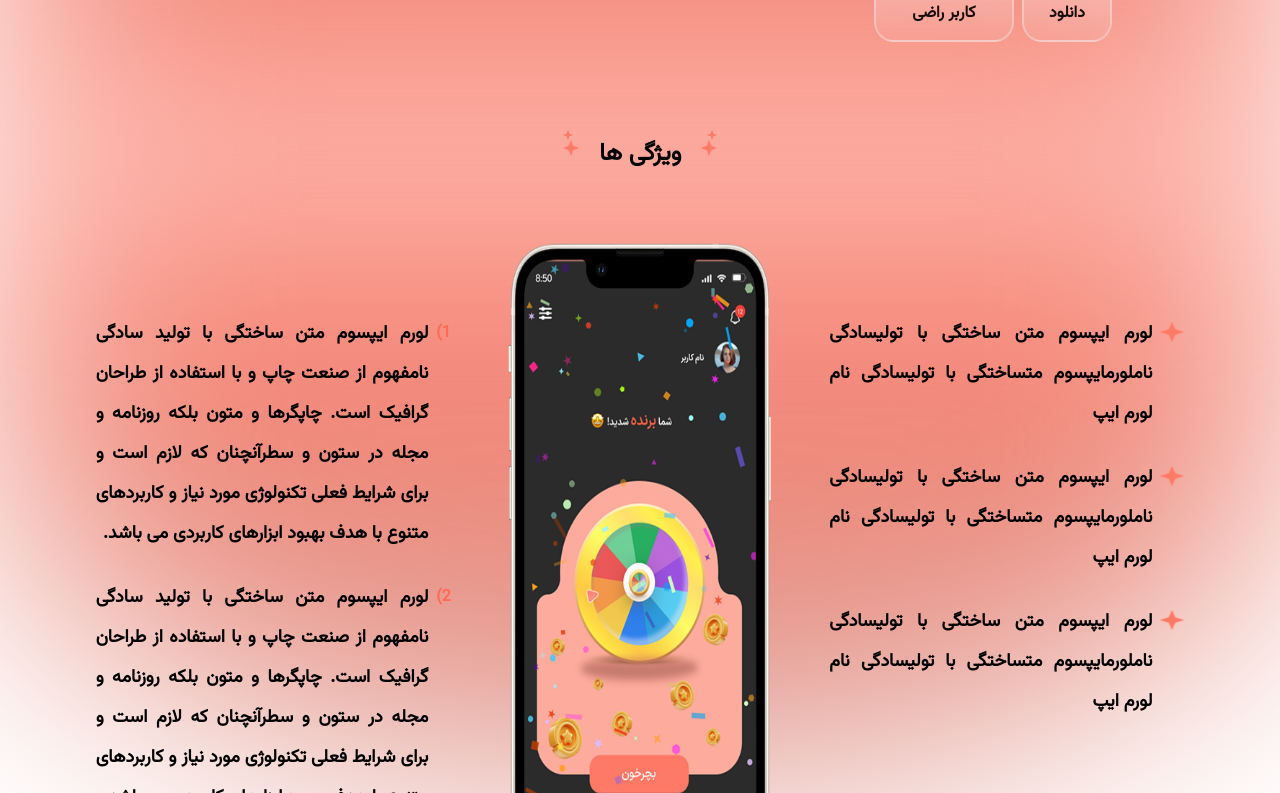
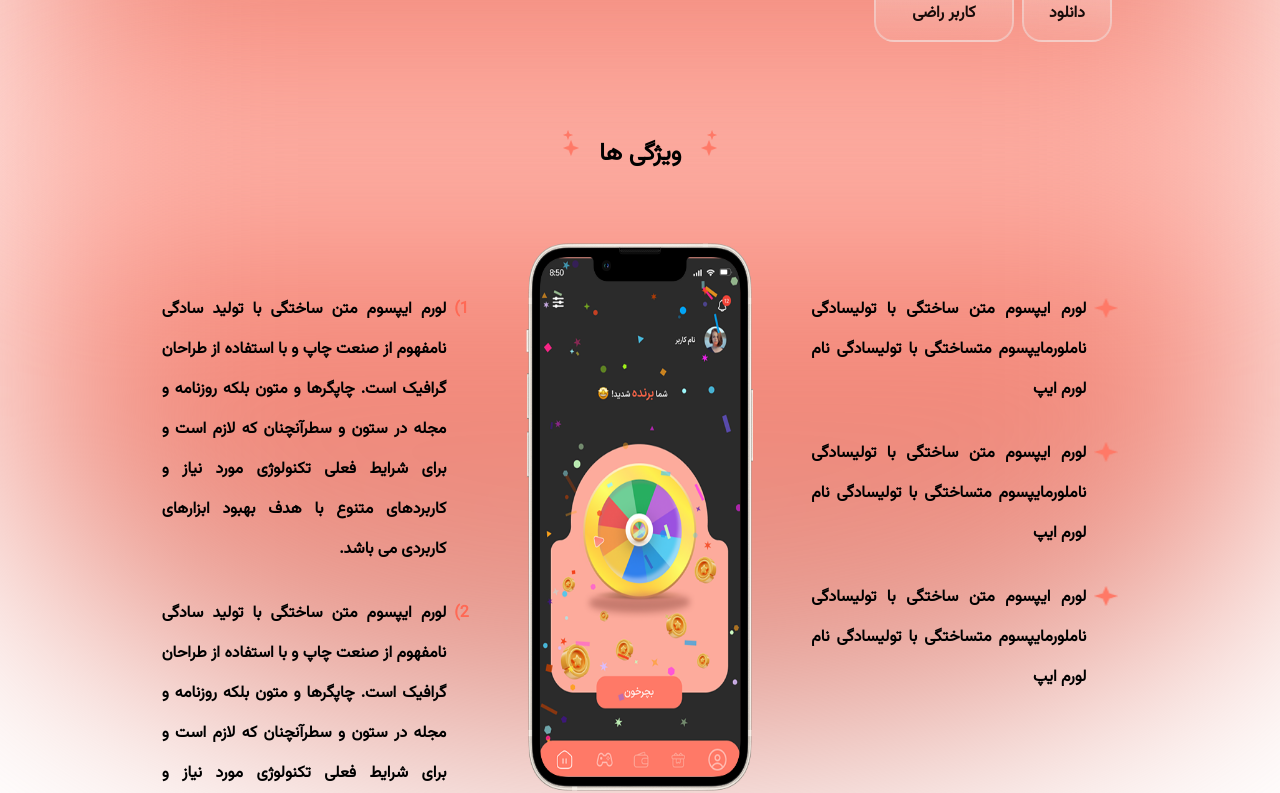
Before and after one commit to buordino/landing, a Next.js app: page / in a window 1280 px wide. Shown: the part 647-1440 px from the top of the page. Built offline with nearby package versions, Linux system fonts and the light colour scheme.

Commit message:
change ui

```diff
--- a/app/_components/FeatureContent.tsx
+++ b/app/_components/FeatureContent.tsx
@@ -4,7 +4,7 @@ import FeatureTexts from "./FeatureTexts";
 const FeatureContent = () => {
   return (
     <div className="flex flex-col 2lg:flex-row items-start justify-center gap-14">
-      <div className="2lg:w-[30%] pt-2 2lg:pt-18">
+      <div className="2lg:w-[30%] pt-2 2lg:pt-12">
         <FeatureTexts
           symbol="star"
           texts={[
@@ -14,7 +14,7 @@ const FeatureContent = () => {
           ]}
         />
       </div>
-      <div className="h-[600px] 2lg:h-[650px] relative w-[300px] mx-auto 2lg:mx-0 2lg:w-[22.5%]">
+      <div className="h-[550px]  relative w-[300px] mx-auto 2lg:mx-0 2lg:w-[22.5%]">
         <Image
           fill
           className="object-fill"
@@ -22,7 +22,7 @@ const FeatureContent = () => {
           src={"/images/Group-41.png"}
         />
       </div>
-      <div className="2lg:w-[30%] pt-6 2lg:pt-18">
+      <div className="2lg:w-[30%] pt-6 2lg:pt-12">
         <FeatureTexts
           symbol="number"
           texts={[
--- a/app/_components/FeatureTexts.tsx
+++ b/app/_components/FeatureTexts.tsx
@@ -28,7 +28,7 @@ const FeatureTexts = ({ texts, symbol }: FeatureTextsPropsType) => {
               </div>
             )}
           </div>
-          <p className="text-justify text-base sm:text-lg leading-[40px]">
+          <p className="text-justify text-base leading-[40px]">
             {text}
           </p>
         </div>
--- a/app/_components/FeaturesSection.tsx
+++ b/app/_components/FeaturesSection.tsx
@@ -3,11 +3,11 @@ import FeatureContent from "./FeatureContent";
 
 const FeaturesSection = () => {
   return (
-    <section id="features" className="dark:bg-custome-black">
+    <section id="features" className="dark:bg-custome-black pb-8">
       <SectionTitle>ویژگی ها</SectionTitle>
       <div className="relative">
         <div className="absolute w-[100%] bg-gradient-to-b from-custome-orange-1 to-circle-color blur-[125px]   left-0 right-0 top-0 bottom-[25%] mx-auto rounded-b-[100%]"></div>
-        <div className="relative pb-22 pt-18 px-5 sm:px-12 2lg:px-64">
+        <div className="relative pb-22 pt-18 px-5 sm:px-12 md:px-32">
           <FeatureContent />
         </div>
       </div>
```
